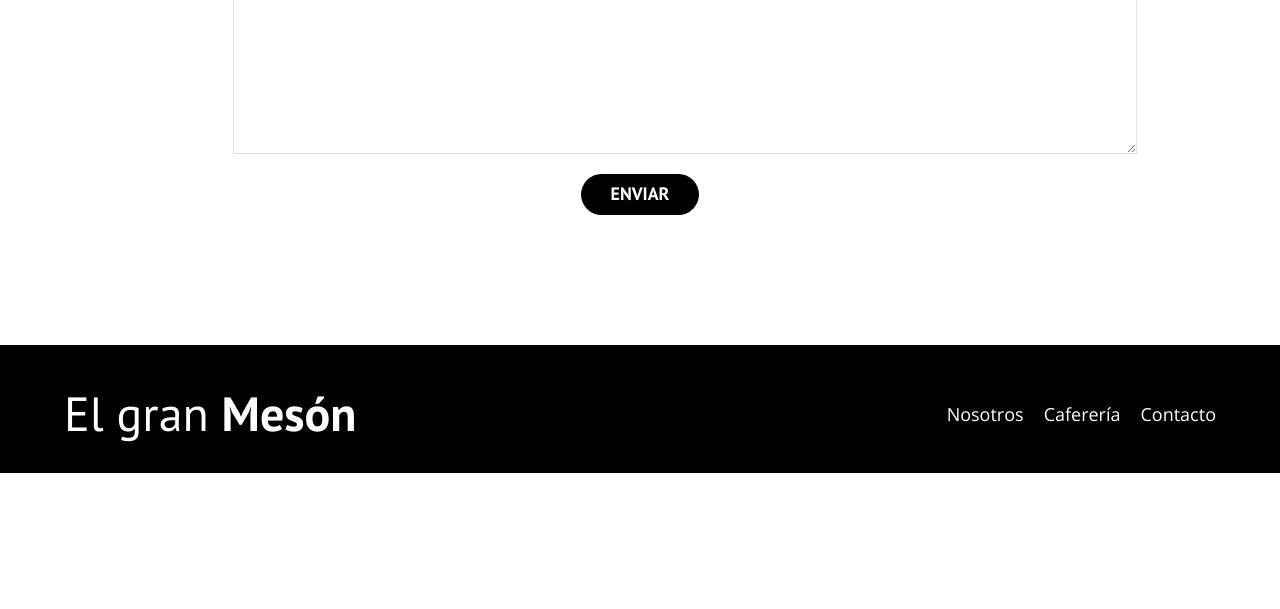
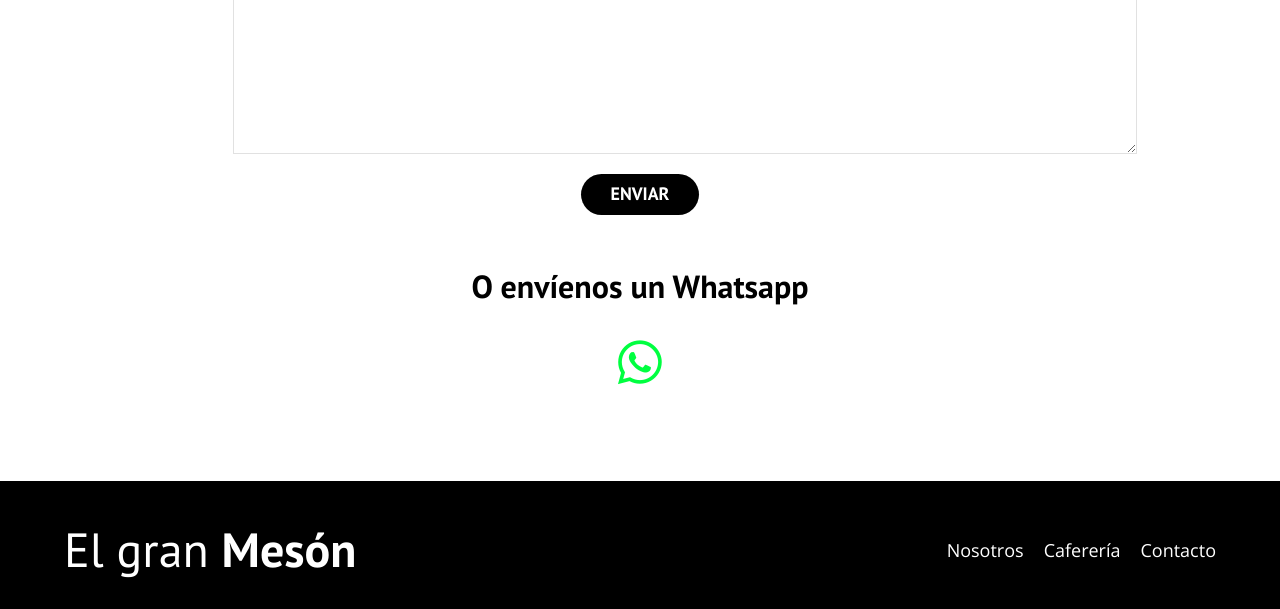
Before and after one commit to silver-Soft/ElGranMesonProject, a PHP site: page /contacto.html in a window 1280 px wide. Shown: the part 502-1111 px from the top of the page. Before the commit the page ends 975 px from the top, so only its background shows below. Run offline with PHP 8.4, Linux system fonts and the light colour scheme; some libraries are stand-ins or nearby versions.

Commit message:
Integración de mapa y contacto por whatsapp

```diff
--- a/contacto.html
+++ b/contacto.html
@@ -8,7 +8,9 @@
     <link rel="stylesheet" href="css/normalize.css">
     <link href="https://fonts.googleapis.com/css2?family=Open+Sans&family=PT+Sans:wght@400;700&display=swap"
         rel="stylesheet">
+        <link rel="stylesheet" href="https://cdnjs.cloudflare.com/ajax/libs/font-awesome/6.5.0/css/all.min.css">
     <link rel="stylesheet" href="css/style.css">
+    <script defer src="js/contacto.js"></script>
 </head>
 
 <body>
@@ -51,8 +53,14 @@
 
             <input type="hidden" id="time" name="time" />
 
-            <div class="campo" style="justify-content: center;">
+            <div class="actions">
                 <input type="submit" value="Enviar" class="boton boton--primario" id="button" />
+                <div class="actions">
+                    <h3>O envíenos un Whatsapp</h3>
+                    <div>
+                        <i class="fa-brands fa-whatsapp" id="sinCobertura_contacto_wa" onclick="sinCoverturaContacto()"></i>
+                    </div>
+                </div>
             </div>
         </form>
 
--- a/css/style.css
+++ b/css/style.css
@@ -273,6 +273,17 @@ img {
     }
 }
 
+/*Contacto*/
+#sinCobertura_contacto_wa{
+    font-size:5rem;
+    color:#00ff40;
+    cursor: pointer;
+}
+.pie_wha{
+    font-size: 2rem;
+    margin:-2rem 0 0 0;
+}
+
 /** Cursos **/
 .curso {
     padding: 3rem 0;
@@ -330,3 +341,8 @@ img {
 .campo__field--textarea {
     height: 20rem;
 }
+.actions{
+    display: flex;
+    flex-direction: column;
+    align-items: center;
+}
--- /dev/null
+++ b/js/contacto.js
@@ -0,0 +1,6 @@
+function sinCoverturaContacto() {
+  window.open(
+    "https://wa.me/+525951214378?text=Hola,%20vengo%20desde%20la%20p%C3%A1gina%20web%20El%20gran%20Mes%C3%B3n,%20quisiera%20consultar%20lo%20siguiente......",
+    "_blank"
+  );
+}
```
Also changed, not shown: index.html (+13 -4 lines), js/index.js (+35 -0 lines), img/alfiler.png (added).
